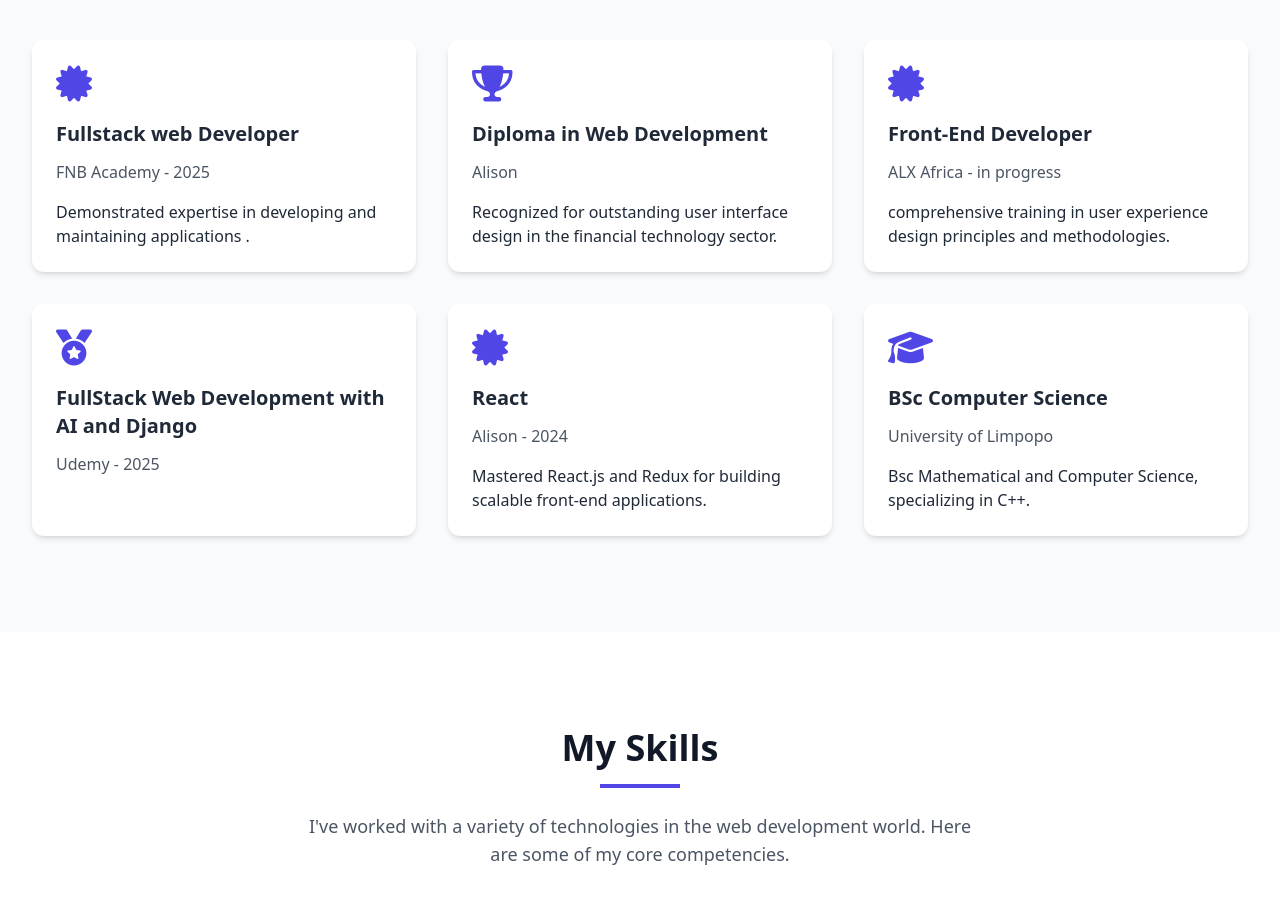
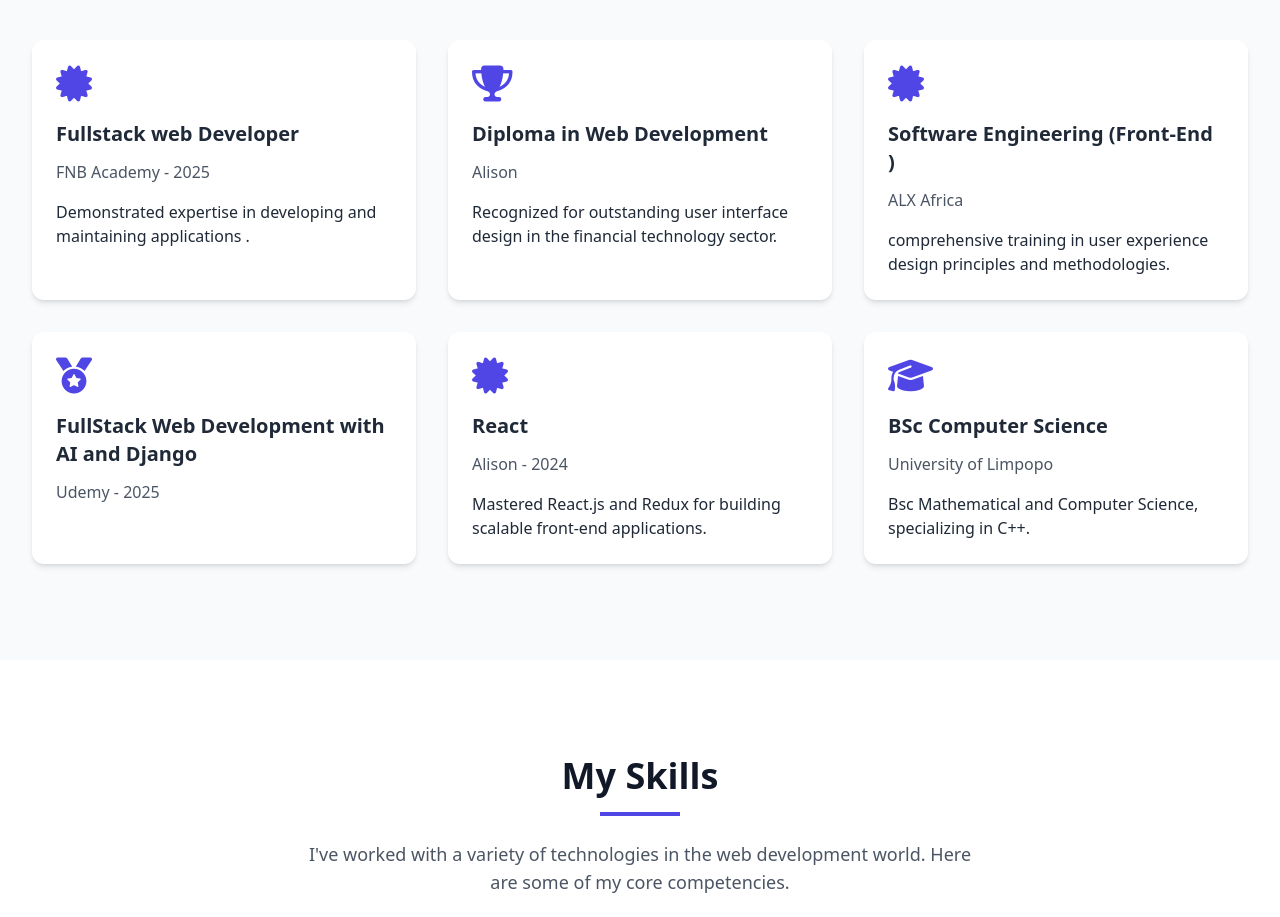
Before and after one commit to Makgomo-77/anetha-portfolio, a plain HTML site: page index.html in a window 1280 px wide. Shown: the part 2060-2977 px from the top of the page. Drawn offline with nearby package versions, Linux system fonts and the light colour scheme.

Commit message:
Update index.html

```diff
--- a/index.html
+++ b/index.html
@@ -190,8 +190,8 @@
                     <div class="text-indigo-600 mb-4">
                         <i class="fas fa-certificate text-4xl"></i>
                     </div>
-                    <h3 class="text-xl font-semibold mb-3">Front-End Developer</h3>
-                    <p class="text-gray-600 mb-4">ALX Africa - in progress</p>
+                    <h3 class="text-xl font-semibold mb-3"> Software Engineering (Front-End )</h3>
+                    <p class="text-gray-600 mb-4">ALX Africa </p>
                     <p> comprehensive training in user experience design principles and methodologies.</p>
                 </div>
                 <!-- Achievement 4 -->
```
